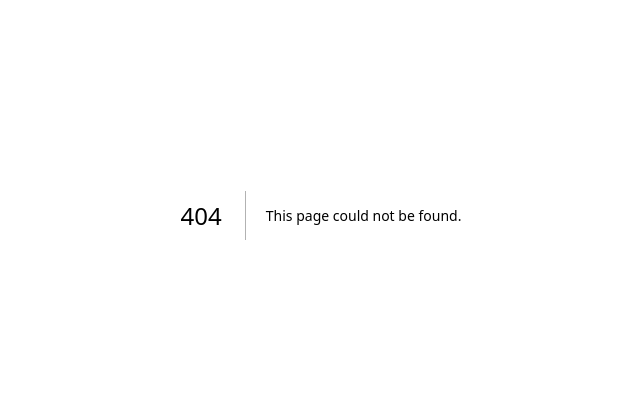
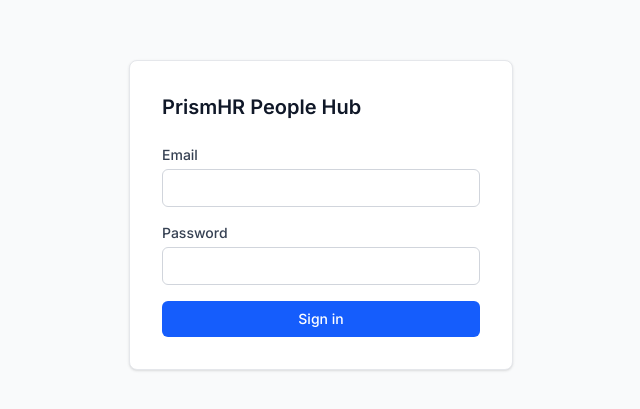
Before and after one commit to sanctifai/prismhr-people-hub, a Next.js app: page /login in a window 1280 px wide. Before the commit this address had no page. Shown: the part 185-594 px from the top of the page, without its empty margins (319-959 px from the left). Built offline with nearby package versions, Linux system fonts and the light colour scheme; no server answers.

Commit message:
feat: add login page with Supabase email/password auth

```diff
--- /dev/null
+++ b/app/(auth)/layout.tsx
@@ -0,0 +1,7 @@
+export default function AuthLayout({ children }: { children: React.ReactNode }) {
+  return (
+    <div className="flex min-h-screen items-center justify-center bg-gray-50">
+      {children}
+    </div>
+  )
+}
--- /dev/null
+++ b/app/(auth)/login/page.tsx
@@ -0,0 +1,69 @@
+'use client'
+
+import { useState } from 'react'
+import { useRouter } from 'next/navigation'
+import { createClient } from '@/lib/supabase/browser'
+
+export default function LoginPage() {
+  const router = useRouter()
+  const supabase = createClient()
+  const [email, setEmail] = useState('')
+  const [password, setPassword] = useState('')
+  const [error, setError] = useState<string | null>(null)
+  const [loading, setLoading] = useState(false)
+
+  async function handleSubmit(e: React.FormEvent) {
+    e.preventDefault()
+    setLoading(true)
+    setError(null)
+
+    const { error } = await supabase.auth.signInWithPassword({ email, password })
+
+    if (error) {
+      setError(error.message)
+      setLoading(false)
+      return
+    }
+
+    router.push('/')
+    router.refresh()
+  }
+
+  return (
+    <div className="w-full max-w-sm rounded-lg border border-gray-200 bg-white p-8 shadow-sm">
+      <h1 className="mb-6 text-xl font-semibold text-gray-900">PrismHR People Hub</h1>
+      <form onSubmit={handleSubmit} className="space-y-4">
+        <div>
+          <label htmlFor="email" className="block text-sm font-medium text-gray-700">Email</label>
+          <input
+            id="email"
+            type="email"
+            required
+            value={email}
+            onChange={e => setEmail(e.target.value)}
+            className="mt-1 block w-full rounded-md border border-gray-300 px-3 py-2 text-sm focus:border-blue-500 focus:outline-none focus:ring-1 focus:ring-blue-500"
+          />
+        </div>
+        <div>
+          <label htmlFor="password" className="block text-sm font-medium text-gray-700">Password</label>
+          <input
+            id="password"
+            type="password"
+            required
+            value={password}
+            onChange={e => setPassword(e.target.value)}
+            className="mt-1 block w-full rounded-md border border-gray-300 px-3 py-2 text-sm focus:border-blue-500 focus:outline-none focus:ring-1 focus:ring-blue-500"
+          />
+        </div>
+        {error && <p className="text-sm text-red-600">{error}</p>}
+        <button
+          type="submit"
+          disabled={loading}
+          className="w-full rounded-md bg-blue-600 px-4 py-2 text-sm font-medium text-white hover:bg-blue-700 disabled:opacity-50"
+        >
+          {loading ? 'Signing in\u2026' : 'Sign in'}
+        </button>
+      </form>
+    </div>
+  )
+}
```
